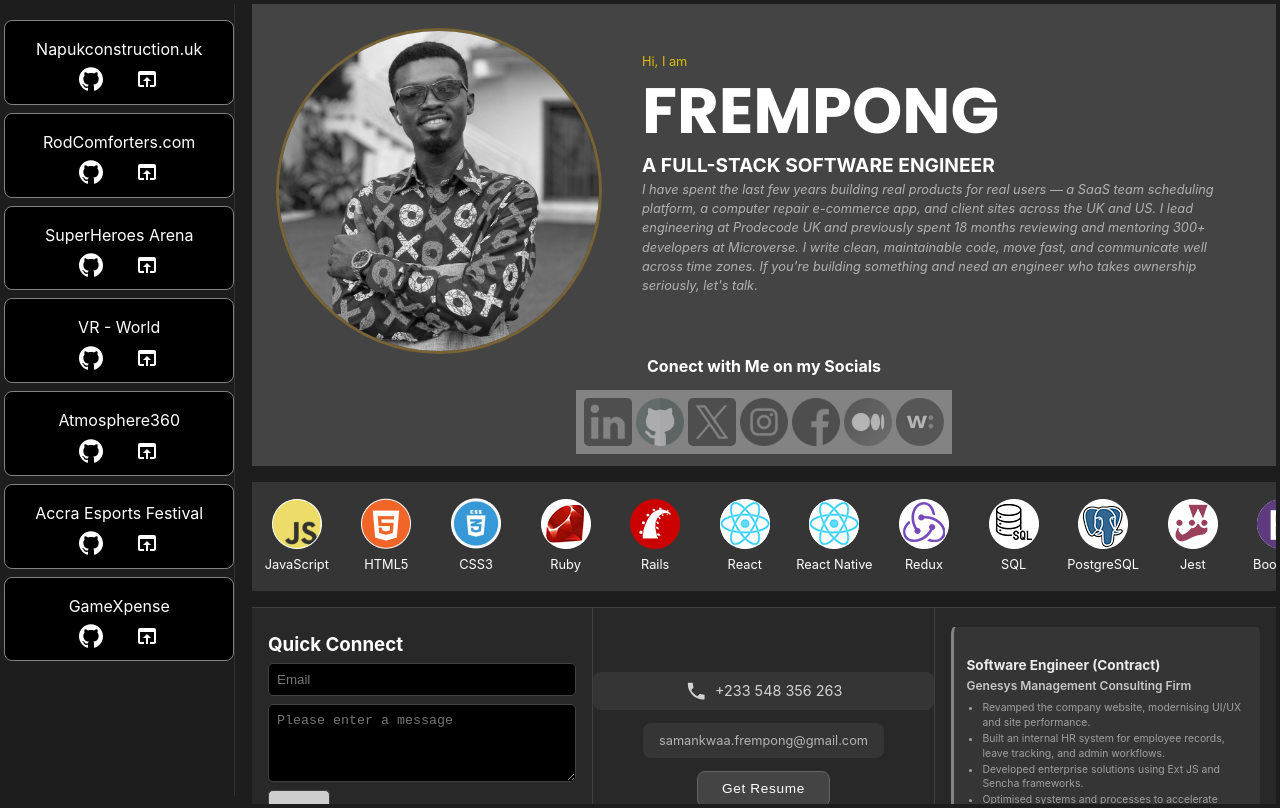
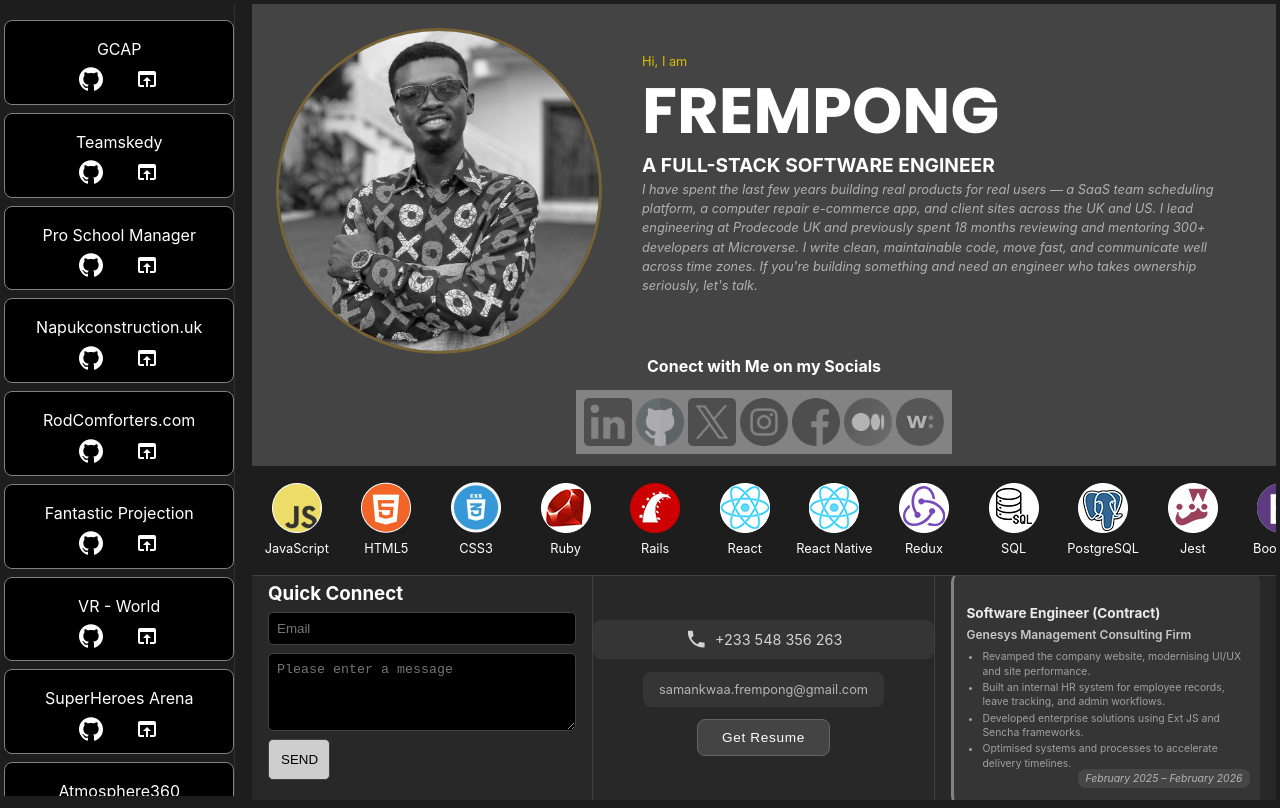
Before and after one commit to frempongdev/Portfolio-React, a React (Vite) app: page / in a window 1280 px wide. Built offline with nearby package versions, Linux system fonts and the light colour scheme.

Commit message:
update project portfolio with new entries and apply UI styling refinements

```diff
--- a/src/assets/code/projects.js
+++ b/src/assets/code/projects.js
@@ -1,6 +1,33 @@
 export const projects = [
     {
         id: 1,
+        img: "https://raw.githubusercontent.com/frempongdev/Image-Master/refs/heads/main/sups/gcapp.png",
+        name: "GCAP",
+        description: "GCAP - Genesys Commodities and Agro-Processing showcases the company's full range of agricultural offerings, including farm management, produce handling, logistics and a trading portal for farmers and investors to trade in agricultural commodities. ",
+        techStack: ["PHP","MySQL","React/Redux","JavaScript","Framer Motion"],
+        liveLink: "https://agriculture.genesysmc.com",
+        githubLink: "https://github.com/frempongdev/GenesysWeb",
+    },
+    {
+        id: 2,
+        img: "https://raw.githubusercontent.com/frempongdev/Image-Master/refs/heads/main/sups/teamskedy.png",
+        name: "Teamskedy",
+        description: "A Software as a Service for managing Teams. Helps team managers and members schedule and coordinate their team's activities in minutes.",
+        techStack: ["Ruby","PostgreSQL","React/Redux","JavaScript","CSS","Framer Motion"],
+        liveLink: "https://teamskedy.com",
+        githubLink: "https://github.com/frempongdev/Team-Schedule-Frontend",
+    },
+    {
+        id: 3,
+        img: "https://raw.githubusercontent.com/frempongdev/Image-Master/refs/heads/main/proschool.png",
+        name: "Pro School Manager",
+        description: "A comprehensive School Management System built with modern web technologies. It streamlines administrative tasks for schools, including student enrollment, fee management, and attendance through QR code scanning and and interractive parent portal.",
+        techStack: ["Ruby","PostgreSQL","React/Redux","JavaScript"],
+        liveLink: "https://cyan-vulture-458101.hostingersite.com/dashboard",
+        githubLink: "https://github.com/frempongdev/Kejetia-School-Frontend",
+    },
+    {
+        id: 4,
         img: "https://raw.githubusercontent.com/frempongdev/Image-Master/main/sups/napuk1.png",
         name: "Napukconstruction.uk",
         description: "An in-depth company website for clients and potential employees of Napuk Construction Limited. Provides adequate information about the company's exploits in the construction industry.",
@@ -9,7 +36,7 @@ export const projects = [
         githubLink: "https://github.com/frempongdev/Rod-Comforters",
     },
     {
-        id: 2,
+        id: 5,
         img: "https://raw.githubusercontent.com/frempongdev/Image-Master/main/sups/rodcomforters.png",
         name: "RodComforters.com",
         description: "A warmly designed website a top Mental Health providers in Palma,OH. Provides its visitors uselful informatioin about services available, contact information etc and allows appointment booking.",
@@ -18,16 +45,16 @@ export const projects = [
         githubLink: "https://github.com/frempongdev/Napuk-Construction",
     },
     {
-        id: 3,
-        img: "https://raw.githubusercontent.com/frempongdev/Image-Master/main/sups/superheroesarena1.png",
-        name: "SuperHeroes Arena",
-        description: "Built a fun application for fictional character lovers to check and compare fun stats of their favorite characters.",
-        techStack: ["React/Redux","JavaScript","CSS"],
-        liveLink: "https://superheroes-arena.netlify.app/",
-        githubLink: "https://github.com/frempongdev/Superheroes-Arena",
+        id: 6,
+        img: "https://raw.githubusercontent.com/frempongdev/Image-Master/refs/heads/main/sups/fantastic.png",
+        name: "Fantastic Projection",
+        description: "A fun but very productive application for Live stage performances. It projects lyrics and images on stage backgrounds with style and animation.",
+        techStack: ["Ruby","PostgreSQL","React/Redux","JavaScript","CSS", "Framer Motion"],
+        liveLink: "https://azure-alpaca-648645.hostingersite.com/",
+        githubLink: "https://github.com/frempongdev/Fantastic-Projection",
     },
     {
-        id: 4,
+        id: 7,
         img: "https://raw.githubusercontent.com/frempongdev/Image-Master/main/sups/vrworld1.png",
         name: "VR - World",
         description: "Collaborated with a team of developers to build an industry-standard commercial application for Virtual Reality studios providing VR services.",
@@ -36,16 +63,25 @@ export const projects = [
         githubLink: "https://github.com/rica213/vr-world-front-end",
     },
     {
-        id: 5,
+        id: 8,
+        img: "https://raw.githubusercontent.com/frempongdev/Image-Master/main/sups/superheroesarena1.png",
+        name: "SuperHeroes Arena",
+        description: "Built a fun application for fictional character lovers to check and compare fun stats of their favorite characters.",
+        techStack: ["React/Redux","JavaScript","CSS", "SuperHeroes-API (REST)"],
+        liveLink: "https://superheroes-arena.netlify.app/",
+        githubLink: "https://github.com/frempongdev/Superheroes-Arena",
+    },
+    {
+        id: 9,
         img: "https://raw.githubusercontent.com/frempongdev/Image-Master/main/sups/atmosphere360.png",
         name: "Atmosphere360",
-        description: "Developed a mobile application for checking and verifying weather conditions based on location search using coordinates or city names.",
-        techStack: ["React Native/Redux", "JavaScript"],
+        description: "Developed a simple mobile application for checking and verifying weather conditions based on location search using coordinates or city names.",
+        techStack: ["React Native/Redux", "JavaScript", "Weather-API (REST)"],
         liveLink: "https://atmosphere-360.netlify.app/",
         githubLink: "https://github.com/frempongdev/Atmosphere360",
     },
     {
-        id: 6,
+        id: 10,
         img: "https://raw.githubusercontent.com/frempongdev/Image-Master/main/sups/acrraesports.png",
         name: "Accra Esports Festival",
         description: "Built a website for one of the biggest video game festivals held in Accra, Ghana. Gamers can now have an all-in-one platform for various information about their events.",
@@ -54,7 +90,7 @@ export const projects = [
         githubLink: "https://github.com/frempongdev/Accra-Esports-Festival",
     },
     {
-        id: 7,
+        id: 11,
         img: "https://raw.githubusercontent.com/frempongdev/Image-Master/main/sups/gameXpense1.png",
         name: "GameXpense",
         description: "GameXpense is a mobile web application that allows Gamers all around the world to track their spendings on games. Now Gamers will know their exact expenses on a single platform.",
--- a/src/styles/Left.css
+++ b/src/styles/Left.css
@@ -2,6 +2,7 @@
   border-right: 0.01px solid rgb(53 46 46);
   height: 99vh;
   width: 18vw;
+  overflow-y: scroll;
 }
 
 .projects-box {
--- a/src/styles/Right.css
+++ b/src/styles/Right.css
@@ -65,9 +65,9 @@
 }
 
 .down-image-box {
-  background-color: rgb(54, 53, 53);
+  /* background-color: rgb(54, 53, 53); */
   gap: 11vw;
-  margin-block: 2vh;
+  /* margin-block: 2vh; */
   transition: all 0.3s;
 }
 
@@ -206,7 +206,7 @@
 .con-left,
 .con-middle,
 .con-right {
-  padding: 1.2rem 1rem;
+  padding: 0 1rem;
 }
 
 .con-left {
```
